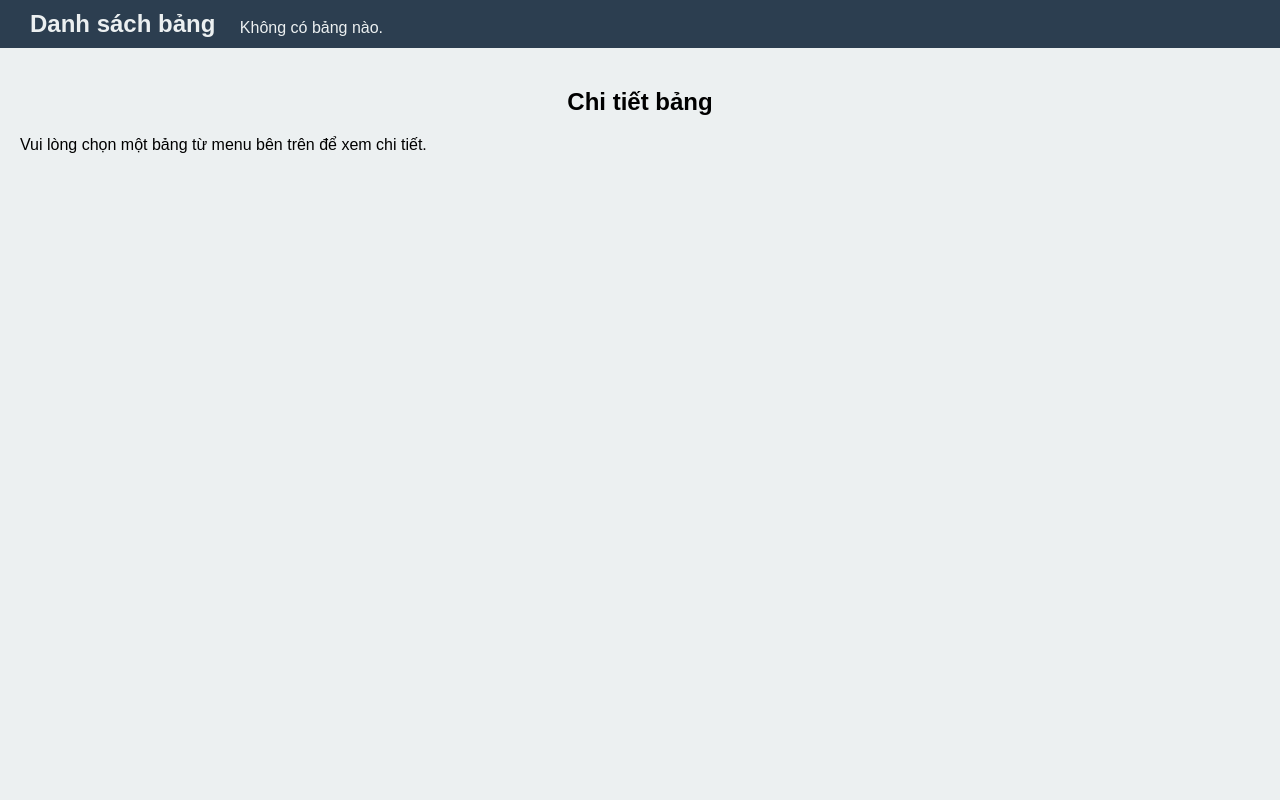
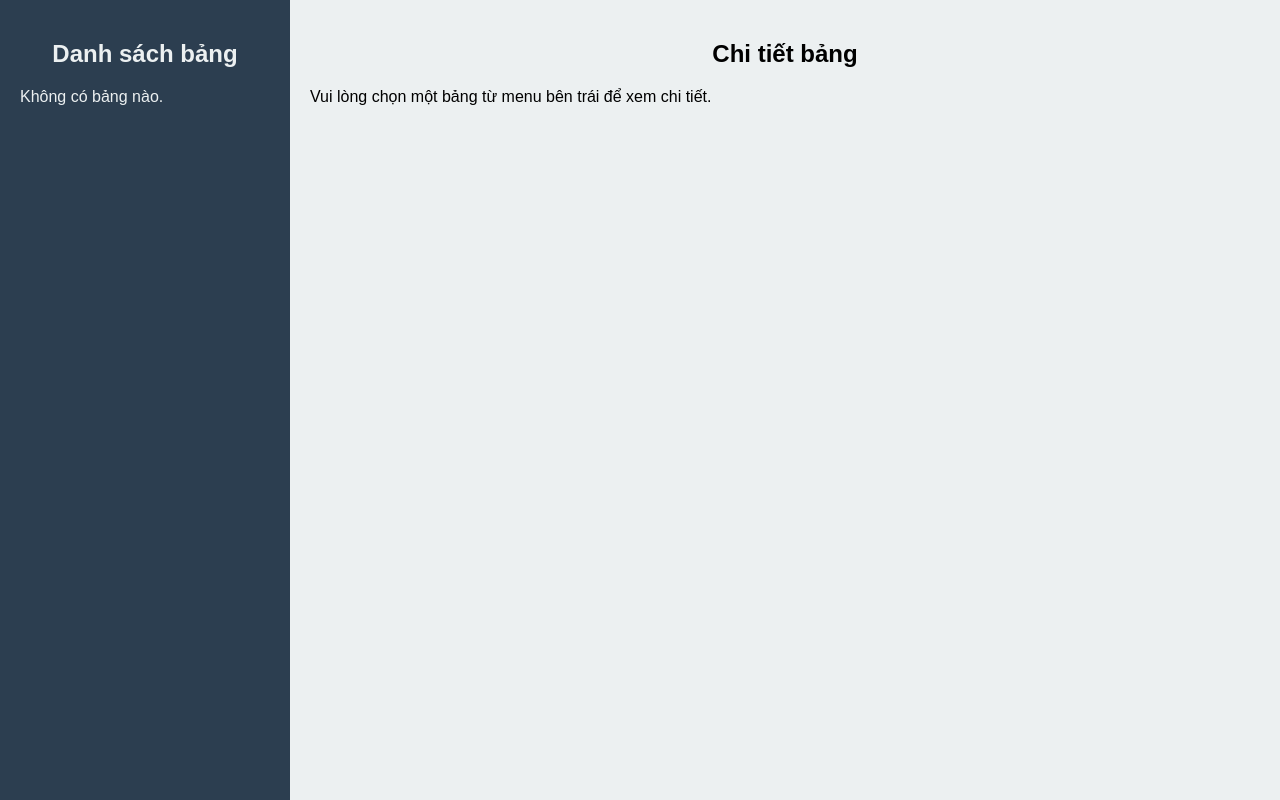
Before and after one commit to huynhcntt2012/integrate, a PHP site: page / in a window 1280 px wide. Run offline with PHP 8.4, Linux system fonts and the light colour scheme.

Commit message:
update layout

```diff
--- a/index.php
+++ b/index.php
@@ -1,4 +1,5 @@
 <?php include 'config.php'; ?>
+
 <!DOCTYPE html>
 <html>
 <head>
@@ -8,8 +9,8 @@
 </head>
 <body>
     <div class="container">
-        <!-- Menu ngang hiển thị danh sách các bảng -->
-        <div class="topbar">
+        <!-- Sidebar menu trái hiển thị danh sách các bảng -->
+        <div class="sidebar">
             <h2>Danh sách bảng</h2>
             <ul class="menu">
                 <?php
@@ -66,7 +67,7 @@
                     echo "Bảng không có dữ liệu.";
                 }
             } else {
-                echo "<p>Vui lòng chọn một bảng từ menu bên trên để xem chi tiết.</p>";
+                echo "<p>Vui lòng chọn một bảng từ menu bên trái để xem chi tiết.</p>";
             }
             ?>
         </div>
--- a/style.css
+++ b/style.css
@@ -6,45 +6,42 @@
 
 .container {
     display: flex;
-    flex-direction: column;
     height: 100vh;
 }
 
-/* Topbar (Menu nằm ngang ở trên) */
-.topbar {
+/* Sidebar (Menu trái) */
+.sidebar {
+    width: 250px;
     background-color: #2c3e50;
     color: #ecf0f1;
-    padding: 10px;
+    padding: 20px;
+    overflow-y: auto; /* Cuộn nếu danh sách bảng quá dài */
 }
 
-.topbar h2 {
-    display: inline-block;
-    margin: 0;
-    padding: 0 20px;
+.sidebar h2 {
+    text-align: center;
+    margin-bottom: 20px;
 }
 
-.menu {
-    display: inline-block;
+.sidebar ul {
     list-style-type: none;
+    padding: 0;
     margin: 0;
-    padding: 0;
-    vertical-align: middle;
 }
 
-.menu li {
-    display: inline;
-    margin-right: 15px;
+.sidebar ul li {
+    margin: 10px 0;
 }
 
-.menu li a {
+.sidebar ul li a {
     text-decoration: none;
     color: #ecf0f1;
-    padding: 10px 15px;
-    display: inline-block;
+    padding: 10px;
+    display: block;
     border-radius: 5px;
 }
 
-.menu li a:hover {
+.sidebar ul li a:hover {
     background-color: #34495e;
 }
 
```
